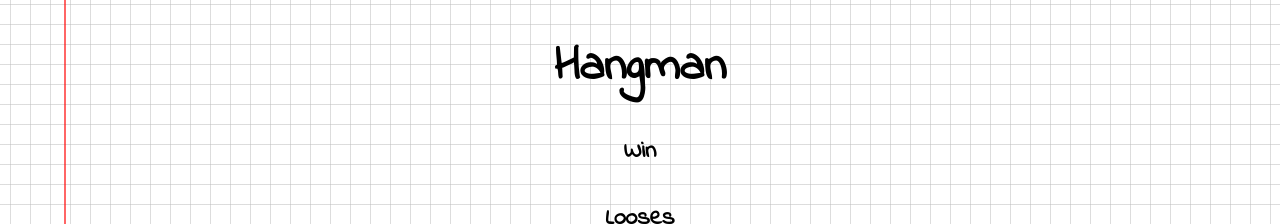
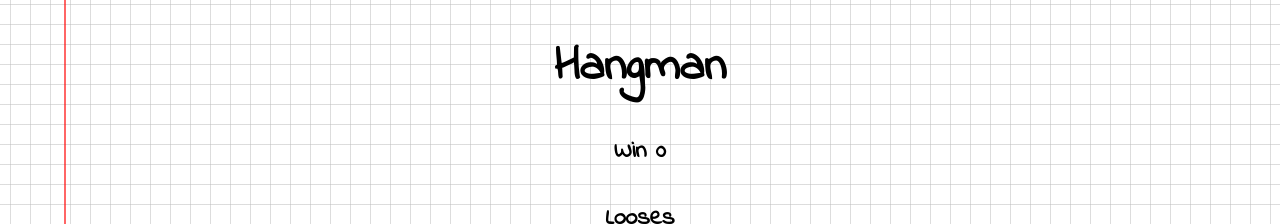
Before and after one commit to Violeta1977/hangman-react, a React (Vite) app: page / in a window 1280 px wide. Shown: the top 224 px of the page. Built offline with nearby package versions, Linux system fonts and the light colour scheme.

Commit message:
win count

```diff
--- a/src/components/game/Game.jsx
+++ b/src/components/game/Game.jsx
@@ -1,4 +1,4 @@
-import { useState } from 'react';
+import { useEffect, useState } from 'react';
 import hangman0 from '../img/hangman0.png';
 import hangman1 from '../img/hangman1.png';
 import hangman2 from '../img/hangman2.png';
@@ -25,6 +25,7 @@
 const [word, setWord] = useState(WordList());
 const [guesses, setGuesses] = useState([]);
 const [errors, setErrors] = useState(0);
+const [win, setWin] = useState(0);
 
 function displayWord (){
   return word.split('').map(letter =>(guesses.includes(letter) ? letter : '_')).join('');
@@ -34,10 +35,17 @@
     if (guesses.includes(letter) || errors >= maxErrors )
       return;
     if (!word.includes(letter)){
-        setErrors(errors + 1);
+        setErrors(prevErrors => prevErrors +1);
      }
      setGuesses([...guesses,letter]);
 }
+
+useEffect(() => {
+  const isWordGuesses = word.split('').every(letter => guesses.includes(letter));
+  if(isWordGuesses){
+    setWin(prevWin => prevWin + 1);
+  }
+}, [guesses, word]);
 
 function getButtonClass(letter) {
     if(!guesses.includes(letter))
@@ -71,7 +79,7 @@
     return (
         <>
   <div className='resultContainer'>
-    <p>Win</p>
+    <p>Win {win}</p>
     <p>Looses</p>
   </div>
   <div className='gameContainer'>
```
